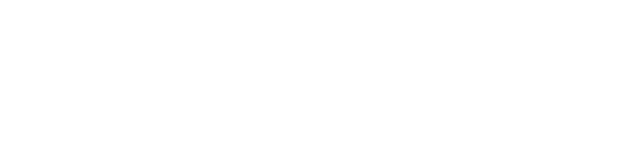
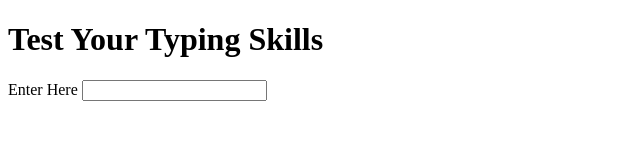
Before and after one commit to Knutsenjamie/typing-teacher, a website: page src/index.html in a window 1280 px wide. Shown: the whole page, without its empty margins (0-640 px from the left). Drawn offline with Linux system fonts and the light colour scheme.

Commit message:
Add text display and input
Co-authored-by: Jamie Knutsen <knutsenjamie@yahoo.com>

```diff
--- a/src/index.html
+++ b/src/index.html
@@ -4,9 +4,14 @@
   <meta charset="UTF-8">
   <meta http-equiv="X-UA-Compatible" content="IE=edge">
   <meta name="viewport" content="width=device-width, initial-scale=1.0">
-  <title>Document</title>
+  <title>Typing Teacher</title>
 </head>
 <body>
-
+  <div class="container">
+    <h1>Test Your Typing Skills</h1>
+    <label for="inputTextbox">Enter Here</label>
+    <input id="inputTextbox" type="text">
+    <div class="showText"></div>
+  </div>
 </body>
 </html>
```
Also changed, not shown: 1 other file.
